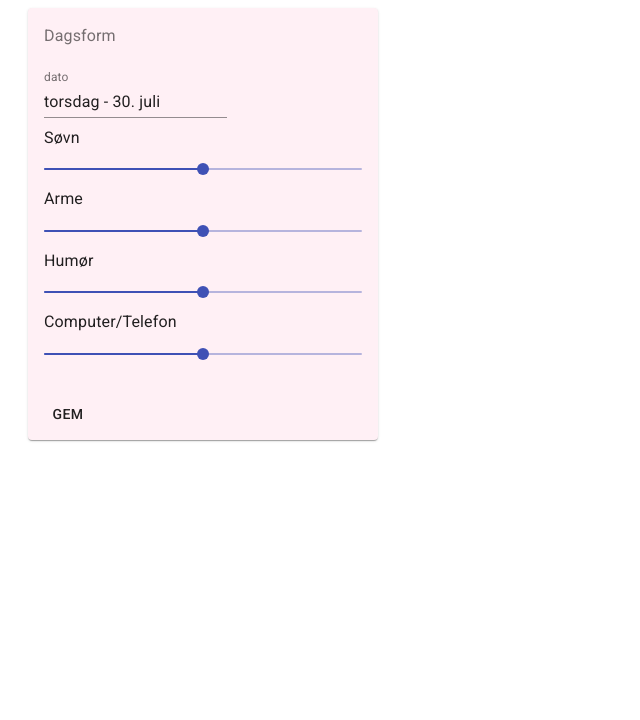
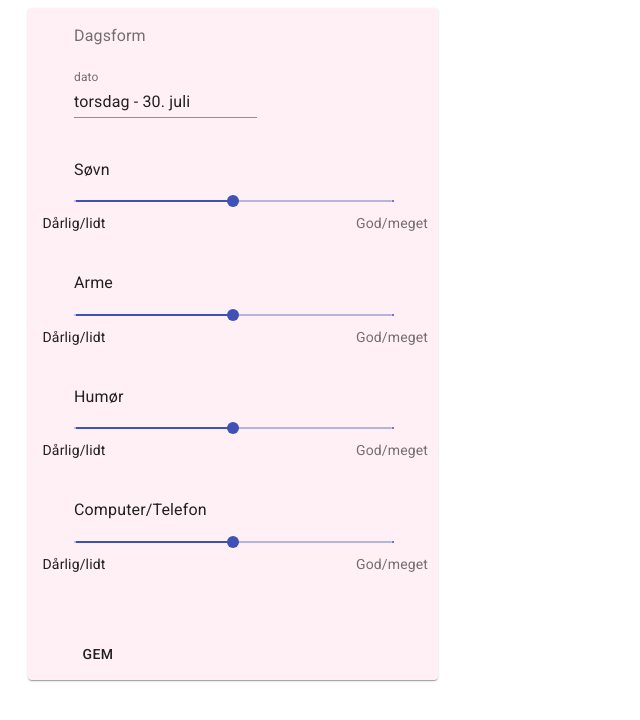
Before and after one commit to sepruda/health-tracker, a React (Create React App) app: page / in a window 1280 px wide. Shown: the top 720 px of the page, without its empty margins (0-640 px from the left). Built offline with nearby package versions, Linux system fonts and the light colour scheme.

Commit message:
feat: add snackbar, ui refinements

```diff
--- a/package.json
+++ b/package.json
@@ -5,7 +5,9 @@
   "dependencies": {
     "@date-io/moment": "1.x",
     "@emotion/core": "^10.0.34",
+    "@emotion/styled": "^10.0.27",
     "@material-ui/core": "^4.11.0",
+    "@material-ui/icons": "^4.9.1",
     "@material-ui/pickers": "^3.2.10",
     "@testing-library/jest-dom": "^4.2.4",
     "@testing-library/react": "^9.3.2",
--- a/src/NewEntry.js
+++ b/src/NewEntry.js
@@ -1,18 +1,27 @@
 /** @jsx jsx */
+/* @jsxFrag React.Fragment */
 import React, { useState } from 'react'
 import { css, jsx } from '@emotion/core'
+import styled from '@emotion/styled'
 import {
   Button,
   Card,
   CardActions,
   CardContent,
+  IconButton,
   Slider,
+  Snackbar,
   Typography,
 } from '@material-ui/core'
+import CloseIcon from '@material-ui/icons/Close'
 import { DatePicker } from '@material-ui/pickers'
 import moment from 'moment'
 
 import firebase from './Firebase/firebase'
+
+const SliderWrapper = styled.div`
+  margin-bottom: 2rem;
+`
 
 function NewEntry() {
   const [values, setValues] = useState({
@@ -22,14 +31,14 @@ function NewEntry() {
     mood: 5,
     computer: 5,
   })
+  const [open, setOpen] = useState(false)
 
   const handleOnSubmit = (e) => {
     e.preventDefault()
-    console.log('Button clicked', values)
     const entry = values
-    console.log('entry', entry)
     const ref = firebase.database().ref('entries')
     ref.push(entry)
+    setOpen(true)
   }
 
   const handleValueChange = (e, newValue) => {
@@ -39,11 +48,19 @@ function NewEntry() {
   }
 
   const handleDateChange = (date) => {
-    console.log('date', moment(date).format('MMM Do YY'))
     setValues({ ...values, date: moment(date).format('MMMM Do YY') })
   }
 
+  const handleClose = (e, reason) => {
+    if (reason === 'clickaway') {
+      return
+    }
+
+    setOpen(false)
+  }
+
   return (
+    <>
       <form
         css={css`
           padding: 0 20px;
@@ -55,12 +72,14 @@ function NewEntry() {
             min-width: 275px;
             max-width: 350px;
             background-color: lavenderblush;
+            padding: 0 30px;
           `}
         >
           <CardContent>
             <Typography color="textSecondary" gutterBottom>
               Dagsform
             </Typography>
+            <SliderWrapper>
               <DatePicker
                 disableFuture
                 format="dddd - DD. MMMM"
@@ -71,7 +90,8 @@ function NewEntry() {
                 autoOk
                 value={values.date}
               />
-          <div>
+            </SliderWrapper>
+            <SliderWrapper>
               <Typography id="sleep-slider" gutterBottom>
                 Søvn
               </Typography>
@@ -84,9 +104,10 @@ function NewEntry() {
                 min={0}
                 max={10}
                 onChange={handleValueChange}
+                marks={goodBadMarks}
               />
-          </div>
-          <div>
+            </SliderWrapper>
+            <SliderWrapper>
               <Typography id="arms-slider" gutterBottom>
                 Arme
               </Typography>
@@ -99,9 +120,10 @@ function NewEntry() {
                 step={1}
                 min={0}
                 max={10}
+                marks={goodBadMarks}
               />
-          </div>
-          <div>
+            </SliderWrapper>
+            <SliderWrapper>
               <Typography id="mood-slider" gutterBottom>
                 Humør
               </Typography>
@@ -114,9 +136,10 @@ function NewEntry() {
                 id="mood"
                 value={values.mood}
                 onChange={handleValueChange}
+                marks={goodBadMarks}
               />
-          </div>
-          <div>
+            </SliderWrapper>
+            <SliderWrapper>
               <Typography id="screen-slider" gutterBottom>
                 Computer/Telefon
               </Typography>
@@ -129,15 +152,50 @@ function NewEntry() {
                 id="computer"
                 value={values.computer}
                 onChange={handleValueChange}
+                marks={goodBadMarks}
               />
-          </div>
+            </SliderWrapper>
           </CardContent>
           <CardActions>
             <Button type="submit">Gem</Button>
           </CardActions>
         </Card>
       </form>
+      <Snackbar
+        anchorOrigin={{
+          vertical: 'bottom',
+          horizontal: 'left',
+        }}
+        open={open}
+        autoHideDuration={3000}
+        onClose={handleClose}
+        message="Dag gemt!"
+        action={
+          <React.Fragment>
+            <IconButton
+              size="small"
+              aria-label="close"
+              color="inherit"
+              onClick={handleClose}
+            >
+              <CloseIcon fontSize="small" />
+            </IconButton>
+          </React.Fragment>
+        }
+      />
+    </>
   )
 }
 
+const goodBadMarks = [
+  {
+    value: 0,
+    label: 'Dårlig/lidt',
+  },
+  {
+    value: 10,
+    label: 'God/meget',
+  },
+]
+
 export default NewEntry
```
Also changed, not shown: src/hooks/useInputState.js (deleted, +0 -13 lines), 1 other file (tests, documents, lock files or other folders). Lines whose indentation alone changed are shown as unchanged.
